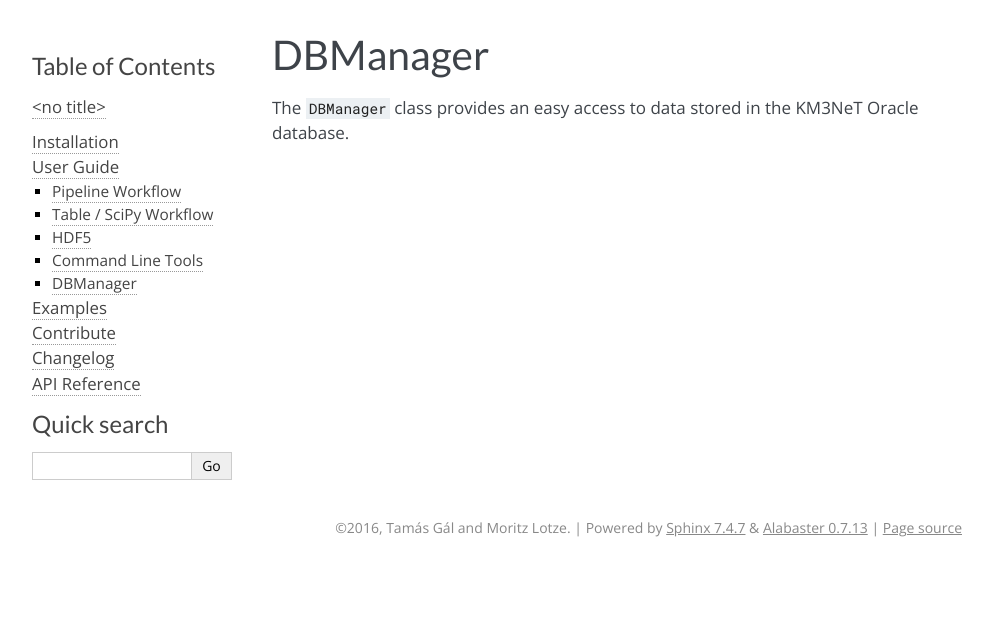
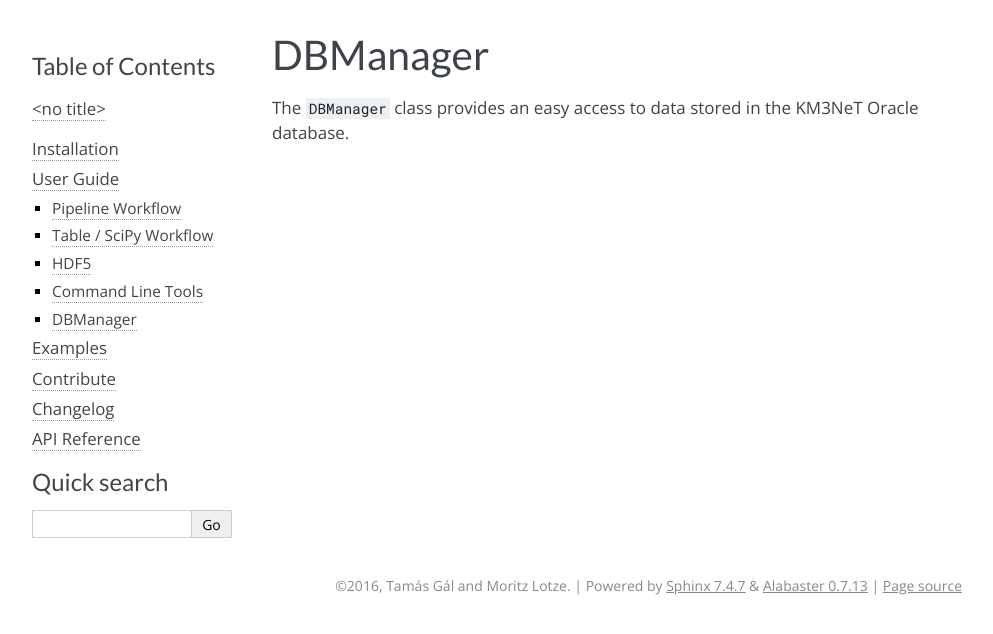
Before and after one commit to tamasgal/km3pipe, a Sphinx documentation site: the page built from docs/db.rst, in a window 1280 px wide. Shown: the top 634 px of the page, without its empty margins (148-1141 px from the left). Built offline with Sphinx 7.4.7, drawn with Linux system fonts in a browser that asks for light colours; formulas are drawn with MathJax 3; the version number could not be read and is left out.

Commit message:
increase sidebar lineheihgt

```diff
--- a/docs/_static/custom.css
+++ b/docs/_static/custom.css
@@ -65,3 +65,7 @@ div.body td, div.body th {
   border: none;
 }
  */
+
+div.sphinxsidebar ul li {
+  line-height: 1.8;
+}
```
